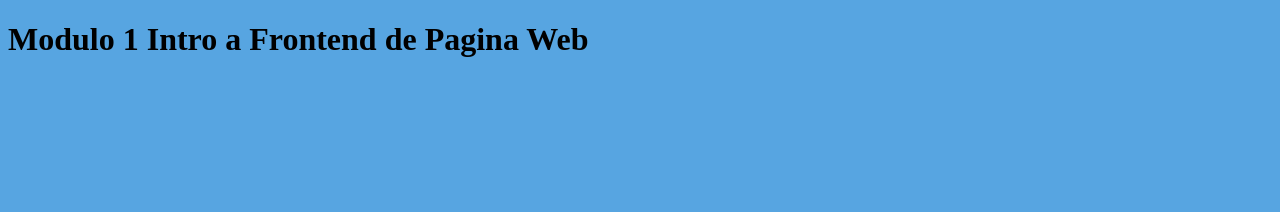
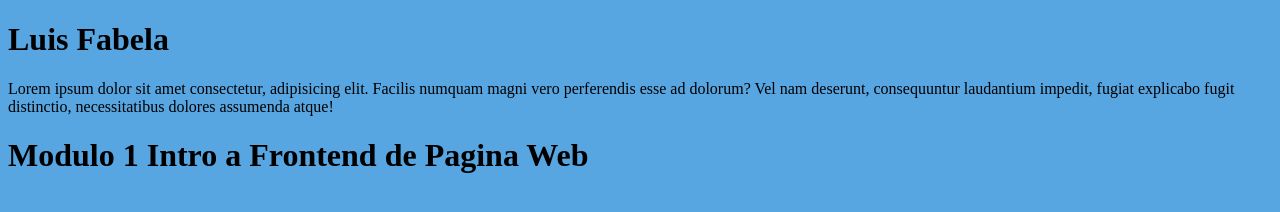
Before and after one commit to iscluisfabela/IntroWebFrontEnd, a plain HTML site: page index.html in a window 1280 px wide. Drawn offline with Linux system fonts and the light colour scheme.

Commit message:
se agrega parrafo con lorem

```diff
--- a/index.html
+++ b/index.html
@@ -3,11 +3,16 @@
 <head>
     <meta charset="UTF-8">
     <meta name="viewport" content="width=device-width, initial-scale=1.0">
-    <title>Document</title>
     <link rel="stylesheet" href="style.css">
     <title>Luis Fabela</title>
 </head>
 <body>
+    <main>
+        <h1>Luis Fabela</h1>
+        <p>
+        Lorem ipsum dolor sit amet consectetur, adipisicing elit. Facilis numquam magni vero perferendis esse ad dolorum? Vel nam deserunt, consequuntur laudantium impedit, fugiat explicabo fugit distinctio, necessitatibus dolores assumenda atque!
+        </p>
+    </main>
     <h1>Modulo 1 Intro a Frontend de Pagina Web</h1>
     <script src="/main.js"></script>
 </body>
```
